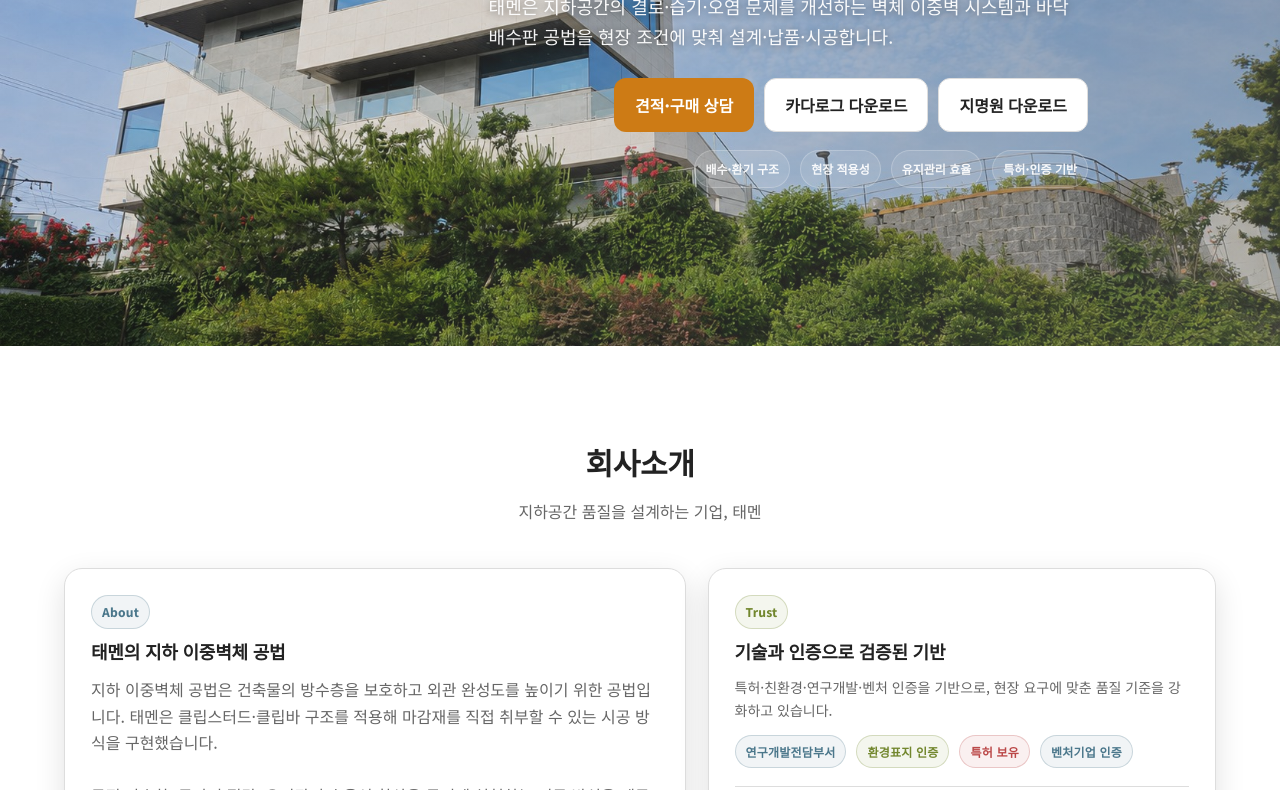
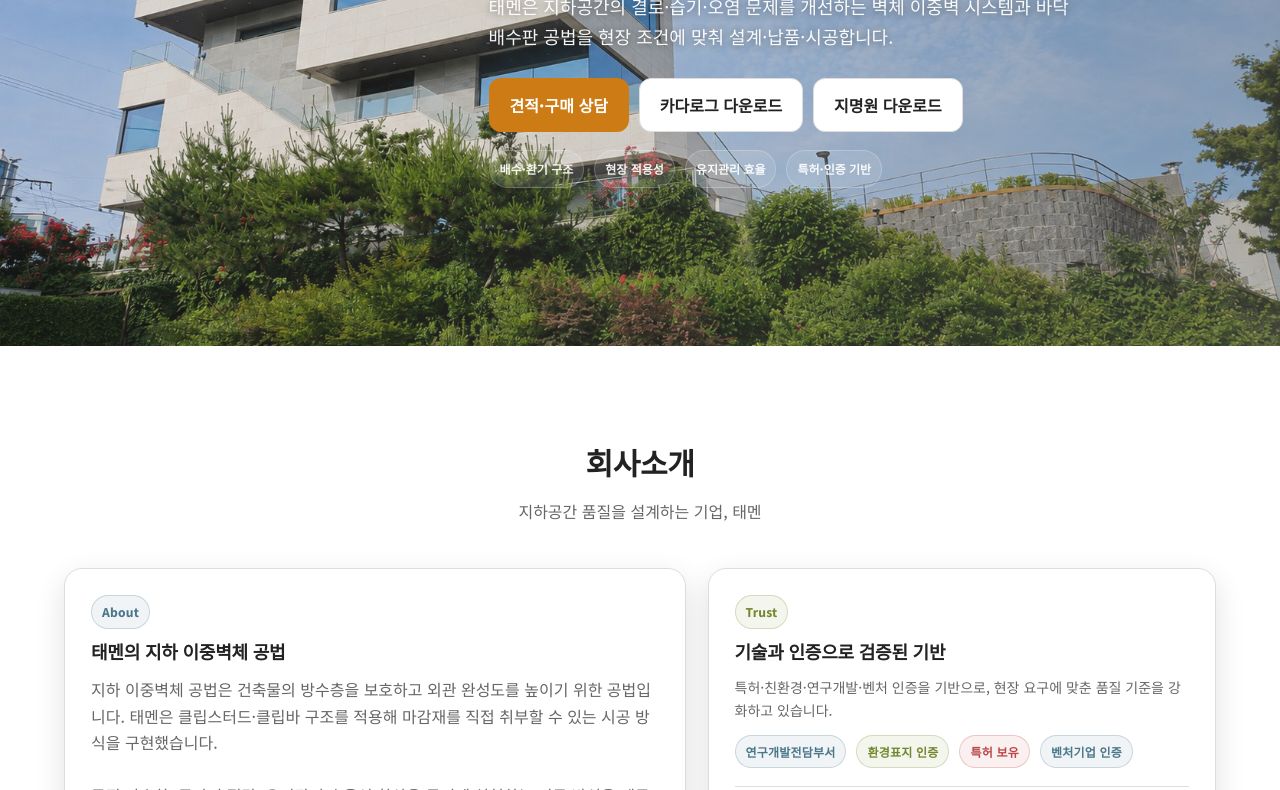
Before and after one commit to chamkka1218-cyber/chamkka1218-cyber.github.io, a plain HTML site: page index.html in a window 1280 px wide. Shown: the part 302-1092 px from the top of the page. Drawn offline with Linux system fonts and the light colour scheme.

Commit message:
히어로 텍스트 내부 정렬을 왼쪽 정렬로 변경 (제목과 본문 시작점 일치)
- hero-inner를 width:fit-content + align-items:flex-start로 변경
- 제목/본문/버튼이 모두 같은 왼쪽 기준선에서 시작하도록 함
- 박스 자체는 여전히 margin-left:auto + padding-right:192px로 우측에 고정 위치

```diff
--- a/styles.css
+++ b/styles.css
@@ -290,13 +290,13 @@
 .hero-inner {
   position: relative;
   color: #fff;
-  width: 100%;
-  max-width: var(--max);
+  width: fit-content;
+  max-width: calc(100% - 24px);
   margin: 0 0 0 auto;
   padding: 0 192px 0 24px;
   display: flex;
   flex-direction: column;
-  align-items: flex-end;
+  align-items: flex-start;
 }
 
 .hero h1 {
```
